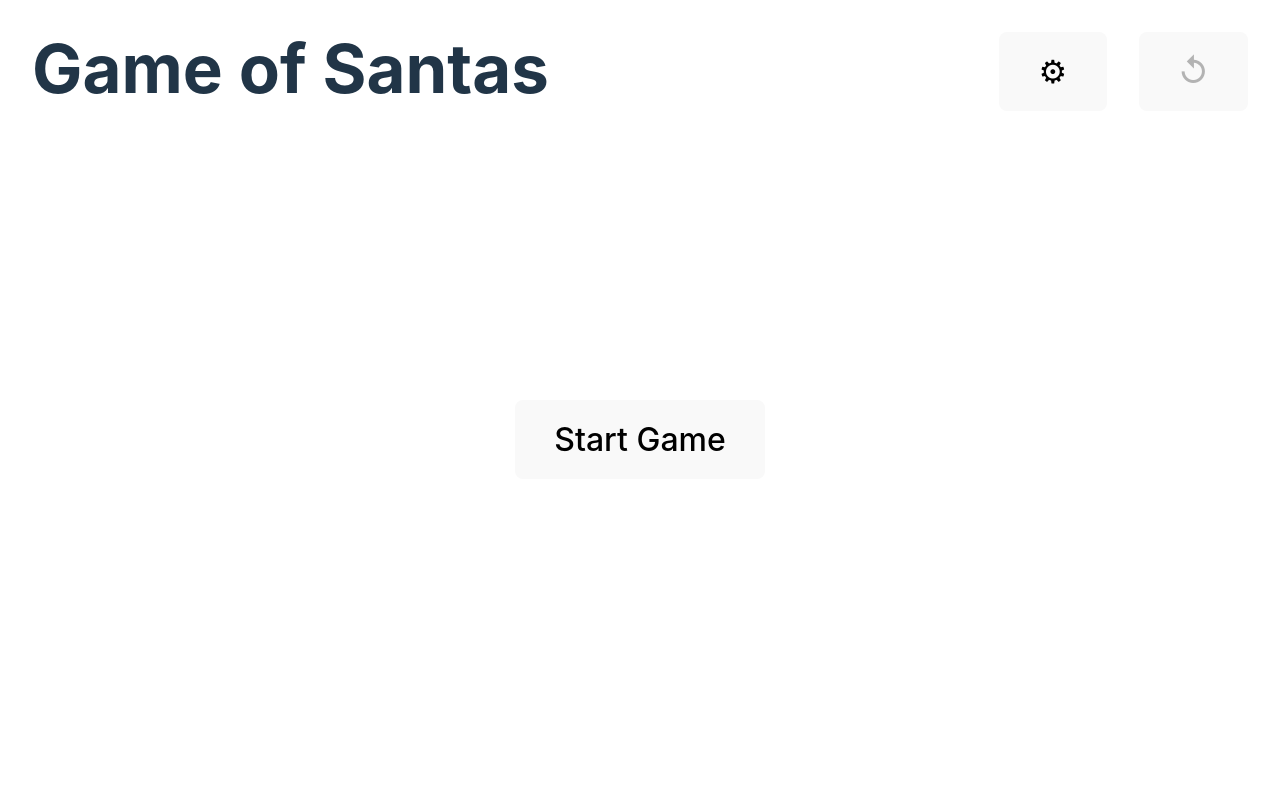
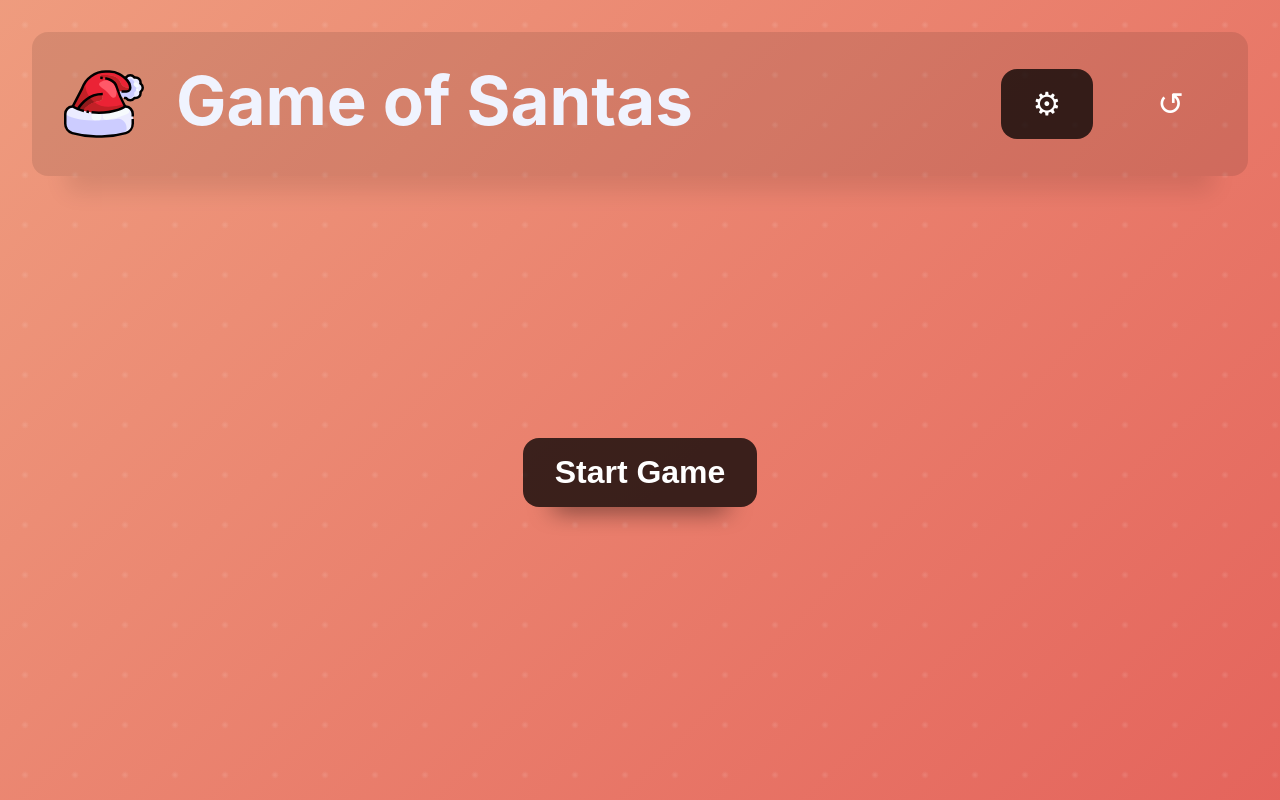
Before and after one commit to andremore/game-of-shells, a website built with Vite: page index.html in a window 1280 px wide. Built offline with nearby package versions, Linux system fonts and the light colour scheme.

Commit message:
feat: header and page redesign

```diff
--- a/index.html
+++ b/index.html
@@ -2,7 +2,7 @@
 <html lang="en">
   <head>
     <meta charset="UTF-8" />
-    <link rel="icon" type="image/svg+xml" href="/vite.svg" />
+    <link rel="icon" type="image/svg+xml" href="/loser-santa.svg" />
     <meta name="viewport" content="width=device-width, initial-scale=1.0" />
     <title>Game of Santas</title>
   </head>
--- a/src/main.ts
+++ b/src/main.ts
@@ -34,11 +34,18 @@ function main() {
   btnContainer.appendChild(btnSettings);
   btnContainer.appendChild(btnRestart);
 
+  const logo = document.createElement('img');
+  logo.src = '/hat.svg';
+
   const title = document.createElement('h1');
   title.textContent = 'Game of Santas';
-  title.id = 'title';
 
-  header?.appendChild(title);
+  const logoTitleContainer = document.createElement('div');
+  logoTitleContainer.id = 'logo-title-container';
+  logoTitleContainer.appendChild(logo);
+  logoTitleContainer.appendChild(title);
+
+  header?.appendChild(logoTitleContainer);
   header?.appendChild(btnContainer);
   root?.appendChild(header);
 
--- a/src/style.css
+++ b/src/style.css
@@ -3,9 +3,7 @@
   line-height: 1.5;
   font-weight: 400;
 
-  color-scheme: light dark;
   color: rgba(255, 255, 255, 0.87);
-  background-color: #242424;
 
   font-synthesis: none;
   text-rendering: optimizeLegibility;
@@ -13,22 +11,40 @@
   -moz-osx-font-smoothing: grayscale;
 }
 
-a {
-  font-weight: 500;
-  color: #646cff;
-  text-decoration: inherit;
+body {
+  margin: 0;
+  min-width: 320px;
+  min-height: 100vh;
+  background: linear-gradient(135deg, #fff3b4, #e04c4d);
+  background-size: 300% 300%;
+  animation: backgroundAnimation 20s ease infinite;
 }
 
-a:hover {
-  color: #535bf2;
+@keyframes backgroundAnimation {
+  0% {
+    background-position: 0% 50%;
+  }
+
+  50% {
+    background-position: 100% 50%;
+  }
+
+  100% {
+    background-position: 0% 50%;
+  }
 }
 
-body {
-  margin: 0;
-  /* display: flex; */
-  /* place-items: center; */
-  min-width: 320px;
-  min-height: 100vh;
+body::before {
+  content: '';
+  position: absolute;
+  top: 0;
+  left: 0;
+  width: 100%;
+  height: 100%;
+  background: radial-gradient(circle, rgba(255, 255, 255, 0.1) 0.05rem, transparent 0.25rem);
+  background-size: 50px 50px;
+  pointer-events: none;
+  z-index: -1;
 }
 
 h1 {
@@ -48,18 +64,57 @@ h1 {
 header {
   display: flex;
   justify-content: space-between;
+  align-items: center;
   padding: 2em;
   z-index: 1;
+  margin: 2em;
+  border-radius: 1em;
+  background-color: rgba(0, 0, 0, 0.1);
+  box-shadow: 0px 50px 22px -35px rgba(0, 0, 0, 0.1);
 }
 
-header,
-h1 {
+#logo-title-container {
+ display: flex;
+ gap: 2em;
+}
+
+#logo-title-container > img {
+  height: 5em;
+}
+
+#logo-title-container > h1 {
   margin: 0;
+  color: #f0f3fe;
 }
 
 #btn-container {
   display: flex;
   gap: 2em;
+}
+
+button {
+  background-color: rgba(0, 0, 0, 0.75);
+  padding: 0.5em 1em;
+  border: none;
+  border-radius: 0.5em;
+  font-size: 2rem;
+  cursor: pointer;
+  color: white;
+  transition: background-color 250ms;
+}
+
+button:hover {
+  background-color: rgba(255, 255, 255, 0.15);
+  transition: background-color 250ms;
+}
+
+button:disabled {
+  background-color: transparent;
+}
+
+#start-game {
+  font-weight: bold;
+  box-shadow: 0px 30px 25px -30px rgba(0, 0, 0, 1);
 }
 
 main {
@@ -69,43 +124,6 @@ main {
   flex-grow: 1;
   justify-content: center;
   margin-top: -5%;
-}
-
-button {
-  border-radius: 8px;
-  border: 1px solid transparent;
-  padding: 0.6em 1.2em;
-  font-size: 2em;
-  font-weight: 500;
-  font-family: inherit;
-  background-color: #1a1a1a;
-  cursor: pointer;
-  z-index: 10;
-  transition: border-color 0.25s;
-}
-
-button:hover {
-  border-color: #646cff;
-}
-
-button:focus,
-button:focus-visible {
-  outline: 4px auto -webkit-focus-ring-color;
-}
-
-@media (prefers-color-scheme: light) {
-  :root {
-    color: #213547;
-    background-color: #ffffff;
-  }
-
-  a:hover {
-    color: #747bff;
-  }
-
-  button {
-    background-color: #f9f9f9;
-  }
 }
 
 #shell-container {
@@ -136,11 +154,25 @@ button:focus-visible {
 }
 
 @keyframes jiggle {
-  0% { transform: rotate(0); }
-  25% { transform: rotate(-5deg); }
-  50% { transform: rotate(5deg); }
-  75% { transform: rotate(-5deg); }
-  100% { transform: rotate(0); }
+  0% {
+    transform: rotate(0);
+  }
+
+  25% {
+    transform: rotate(-5deg);
+  }
+
+  50% {
+    transform: rotate(5deg);
+  }
+
+  75% {
+    transform: rotate(-5deg);
+  }
+
+  100% {
+    transform: rotate(0);
+  }
 }
 
 #ball {
```
